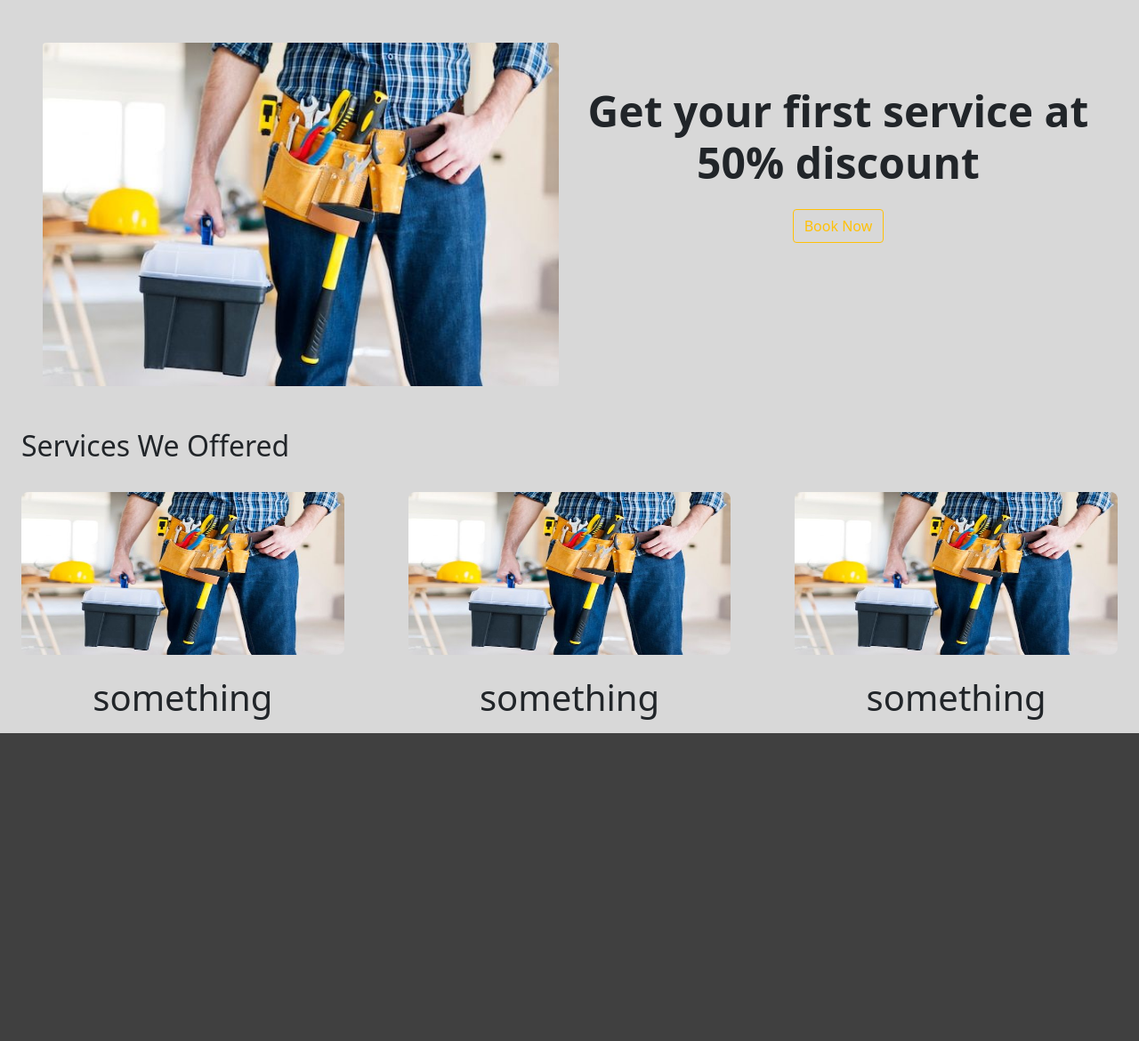
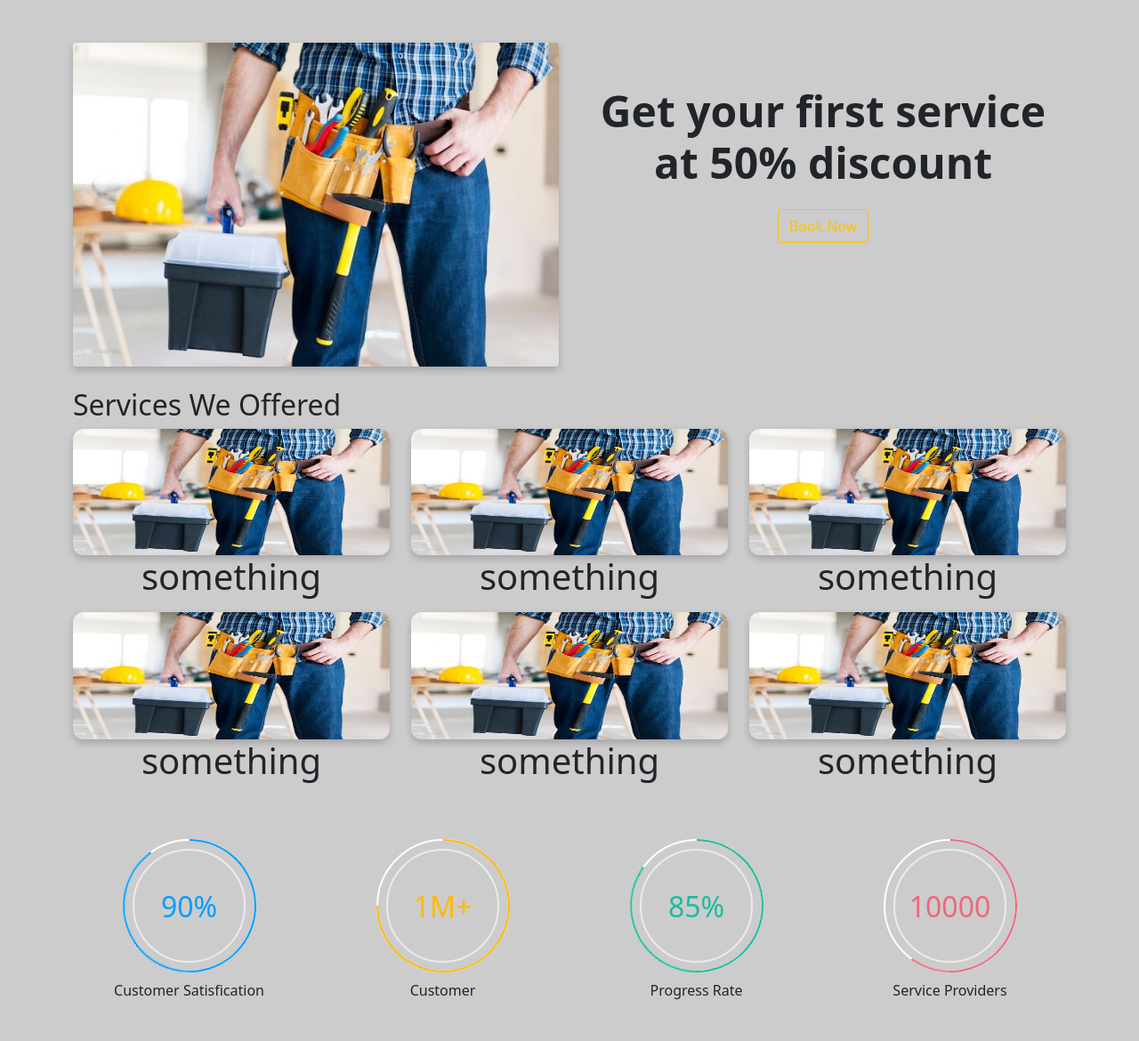
Before and after one commit to yogita-2708/Service_Sphere, a PHP site: page /Homepage/home.html in a window 1280 px wide. Shown: the part 800-1970 px from the top of the page at 89% size. Before the commit the page ends 1624 px from the top, so only its background shows below. Run offline with PHP 8.4, Linux system fonts and the light colour scheme.

Commit message:
update homepage

```diff
--- a/Homepage/home.html
+++ b/Homepage/home.html
@@ -1,55 +1,193 @@
 <!DOCTYPE html>
 <html lang="en">
-
   <head>
     <meta charset="UTF-8" />
     <meta name="viewport" content="width=device-width, initial-scale=1.0" />
     <title>Service Sphere</title>
     <link rel="stylesheet" href="../assets/css/bootstrap.min.css" />
-    <link rel="stylesheet" href="../assets/css/style.css">
+    <link rel="stylesheet" href="../assets/css/style.css" />
+    <link rel="stylesheet" href="../assets/css/section4.css" />
   </head>
 
   <body class="">
     <!-- Section 1 -->
     <div class="video-container d-md-block d-none">
-        <video src="../assets/video/video1.mp4" autoplay muted loop class="video2"></video>
+      <video
+        src="../assets/video/video1.mp4"
+        autoplay
+        muted
+        loop
+        class="video2"
+      ></video>
       <div class="sec-one">
         <h1 class="text-center text-warning display-1 mb-5">Service Sphere</h1>
-            <p class="text-center text-light display-4">Get your service, Anywhere anytime with one click!</p>
+        <p class="text-center text-light display-4">
+          Get your service, Anywhere anytime with one click!
+        </p>
       </div>
     </div>
 
     <!-- Section 2 -->
-    <div class="sec-two m-3 m-md-5">
+    <div class="container">
+      <div class="sec-two mt-3 mt-md-5">
         <div class="row">
           <div class="col-md-6">
-                <img src="../assets/image/image1.jpg" class="img-fluid rounded" alt="">
+            <img
+              src="../assets/image/image1.jpg"
+              class="img-fluid rounded"
+              alt=""
+            />
           </div>
           <div class="col-md-6">
-                <h2 class="display-5 text-dark fw-bold text-center mx-auto mt-3 mt-md-5">Get your first service at 50% discount</h2>
-                <button class="btn btn-outline-warning d-block mx-auto mt-4">Book Now</button>
+            <h2
+              class="display-5 text-dark fw-bold text-center mx-auto mt-3 mt-md-5"
+            >
+              Get your first service at 50% discount
+            </h2>
+            <button class="btn btn-outline-warning d-block mx-auto mt-4">
+              Book Now
+            </button>
+          </div>
         </div>
       </div>
     </div>
 
     <!-- Section 3 -->
-    <h2 class="ps-4">Services  We Offered</h2>
+
+    <div class="container">
+      <h2 class="mt-4">Services We Offered</h2>
       <div class="row">
         <div class="col-md-4">
-            <img src="../assets/image/image1.jpg" class="img-fluid p-3 p-md-4 img-2" alt="">
+          <img
+            src="../assets/image/image1.jpg"
+            class="img-fluid img-2"
+            alt=""
+          />
           <p class="text-center display-6">something</p>
         </div>
         <div class="col-md-4">
-            <img src="../assets/image/image1.jpg" class="img-fluid p-3 p-md-4 img-2" alt="">
+          <img
+            src="../assets/image/image1.jpg"
+            class="img-fluid img-2"
+            alt=""
+          />
           <p class="text-center display-6">something</p>
         </div>
         <div class="col-md-4">
-            <img src="../assets/image/image1.jpg" class="img-fluid p-3 p-md-4 img-2" alt="">
+          <img
+            src="../assets/image/image1.jpg"
+            class="img-fluid img-2"
+            alt=""
+          />
           <p class="text-center display-6">something</p>
+        </div>
+      </div>
+      <div class="row">
+        <div class="col-md-4">
+          <img
+            src="../assets/image/image1.jpg"
+            class="img-fluid img-2"
+            alt=""
+          />
+          <p class="text-center display-6">something</p>
+        </div>
+        <div class="col-md-4">
+          <img
+            src="../assets/image/image1.jpg"
+            class="img-fluid img-2"
+            alt=""
+          />
+          <p class="text-center display-6">something</p>
+        </div>
+        <div class="col-md-4">
+          <img
+            src="../assets/image/image1.jpg"
+            class="img-fluid img-2"
+            alt=""
+          />
+          <p class="text-center display-6">something</p>
+        </div>
+      </div>
+    </div>
+
+    <!-- Section 4 -->
+    <div class="container mt-3 mt-md-5">
+      <div class="row">
+        <div class="col-md-3 col-sm-6">
+          <div class="progress blue">
+            <span class="progress-left">
+              <span class="progress-bar"></span>
+            </span>
+            <span class="progress-right">
+              <span class="progress-bar"></span>
+            </span>
+            <div class="progress-value">90%</div>
+          </div>
+          <span class="d-block text-center mt-2">Customer Satisfication</span>
+        </div>
+
+        <div class="col-md-3 col-sm-6">
+          <div class="progress yellow">
+            <span class="progress-left">
+              <span class="progress-bar"></span>
+            </span>
+            <span class="progress-right">
+              <span class="progress-bar"></span>
+            </span>
+            <div class="progress-value">1M+</div>
+          </div>
+          <span class="d-block text-center mt-2">Customer</span>
+        </div>
+
+        <div class="col-md-3 col-sm-6">
+          <div class="progress green">
+            <span class="progress-left">
+              <span class="progress-bar"></span>
+            </span>
+            <span class="progress-right">
+              <span class="progress-bar"></span>
+            </span>
+            <div class="progress-value">85%</div>
+          </div>
+          <span class="d-block text-center mt-2">Progress Rate</span>
+        </div>
+
+        <div class="col-md-3 col-sm-6">
+          <div class="progress pink">
+            <span class="progress-left">
+              <span class="progress-bar"></span>
+            </span>
+            <span class="progress-right">
+              <span class="progress-bar"></span>
+            </span>
+            <div class="progress-value">10000</div>
+          </div>
+          <span class="d-block text-center mt-2">Service Providers</span>
+        </div>
+      </div>
+    </div>
+
+    <!-- Section-5 -->
+    <div class="container mt-3 mt-md-5">
+      <div class="row">
+        <div class="col-md-6">
+            <p class="fw-normal text-center display-6">
+              Lorem ipsum dolor sit amet, consectetur adipisicing elit. Quod quis
+              eius id natus obcaecati eveniet,
+            </p>
+        </div>
+        <div class="col-md-6">
+          <video
+            src="../assets/video/video2.mp4"
+            autoplay
+            muted
+            loop
+            class="rounded-2 w-75 ms-md-5"
+          ></video>
+        </div>
       </div>
     </div>
 
     <script src="../assets/js/bootstrap.bundle.min.js"></script>
   </body>
-
 </html>
--- /dev/null
+++ b/assets/css/section4.css
@@ -0,0 +1,160 @@
+.progress{
+    width: 150px;
+    height: 150px;
+    line-height: 150px;
+    background: none;
+    margin: 0 auto;
+    box-shadow: none;
+    position: relative;
+}
+.progress:after{
+    content: "";
+    width: 100%;
+    height: 100%;
+    border-radius: 50%;
+    border: 2px solid #fff;
+    position: absolute;
+    top: 0;
+    left: 0;
+}
+.progress > span{
+    width: 50%;
+    height: 100%;
+    overflow: hidden;
+    position: absolute;
+    top: 0;
+    z-index: 1;
+}
+.progress .progress-left{
+    left: 0;
+}
+.progress .progress-bar{
+    width: 100%;
+    height: 100%;
+    background: none;
+    border-width: 2px;
+    border-style: solid;
+    position: absolute;
+    top: 0;
+}
+.progress .progress-left .progress-bar{
+    left: 100%;
+    border-top-right-radius: 80px;
+    border-bottom-right-radius: 80px;
+    border-left: 0;
+    -webkit-transform-origin: center left;
+    transform-origin: center left;
+}
+.progress .progress-right{
+    right: 0;
+}
+.progress .progress-right .progress-bar{
+    left: -100%;
+    border-top-left-radius: 80px;
+    border-bottom-left-radius: 80px;
+    border-right: 0;
+    -webkit-transform-origin: center right;
+    transform-origin: center right;
+    animation: loading-1 1.8s linear forwards;
+}
+.progress .progress-value{
+    width: 85%;
+    height: 85%;
+    border-radius: 50%;
+    border: 2px solid #ebebeb;
+    font-size: 32px;
+    line-height: 125px;
+    text-align: center;
+    position: absolute;
+    top: 7.5%;
+    left: 7.5%;
+}
+.progress.blue .progress-bar{
+    border-color: #049dff;
+}
+.progress.blue .progress-value{
+    color: #049dff;
+}
+.progress.blue .progress-left .progress-bar{
+    animation: loading-2 1.5s linear forwards 1.8s;
+}
+.progress.yellow .progress-bar{
+    border-color: #fdba04;
+}
+.progress.yellow .progress-value{
+    color: #fdba04;
+}
+.progress.yellow .progress-left .progress-bar{
+    animation: loading-3 1s linear forwards 1.8s;
+}
+.progress.pink .progress-bar{
+    border-color: #ed687c;
+}
+.progress.pink .progress-value{
+    color: #ed687c;
+}
+.progress.pink .progress-left .progress-bar{
+    animation: loading-4 0.4s linear forwards 1.8s;
+}
+.progress.green .progress-bar{
+    border-color: #1abc9c;
+}
+.progress.green .progress-value{
+    color: #1abc9c;
+}
+.progress.green .progress-left .progress-bar{
+    animation: loading-5 1.2s linear forwards 1.8s;
+}
+@keyframes loading-1{
+    0%{
+        -webkit-transform: rotate(0deg);
+        transform: rotate(0deg);
+    }
+    100%{
+        -webkit-transform: rotate(180deg);
+        transform: rotate(180deg);
+    }
+}
+@keyframes loading-2{
+    0%{
+        -webkit-transform: rotate(0deg);
+        transform: rotate(0deg);
+    }
+    100%{
+        -webkit-transform: rotate(144deg);
+        transform: rotate(144deg);
+    }
+}
+@keyframes loading-3{
+    0%{
+        -webkit-transform: rotate(0deg);
+        transform: rotate(0deg);
+    }
+    100%{
+        -webkit-transform: rotate(90deg);
+        transform: rotate(90deg);
+    }
+}
+@keyframes loading-4{
+    0%{
+        -webkit-transform: rotate(0deg);
+        transform: rotate(0deg);
+    }
+    100%{
+        -webkit-transform: rotate(36deg);
+        transform: rotate(36deg);
+    }
+}
+@keyframes loading-5{
+    0%{
+        -webkit-transform: rotate(0deg);
+        transform: rotate(0deg);
+    }
+    100%{
+        -webkit-transform: rotate(126deg);
+        transform: rotate(126deg);
+    }
+}
+@media only screen and (max-width: 990px){
+    .progress{ margin-bottom: 20px; }
+}
--- a/assets/css/style.css
+++ b/assets/css/style.css
@@ -34,11 +34,12 @@
 }
 
 body{
-    background-color: rgba(128, 128, 128, 0.3);
+    background-color: rgba(128, 128, 128, 0.4);
 }
 
 .sec-two img{
     transition: transform 0.4s;
+    box-shadow: 0 4px 8px 0 rgba(0, 0, 0, 0.2);
 }
 
 .sec-two img:hover{
@@ -54,8 +55,9 @@ body{
 }
 
 .img-2{
-    aspect-ratio:calc(16/9);
-    border-radius: 2rem;
+    aspect-ratio:calc(10/4);
+    border-radius: 0.75rem;
+    box-shadow: 0 4px 8px 0 rgba(0, 0, 0, 0.2);
 }
 
 .img-2{
```
Lines whose indentation alone changed are shown as unchanged.
